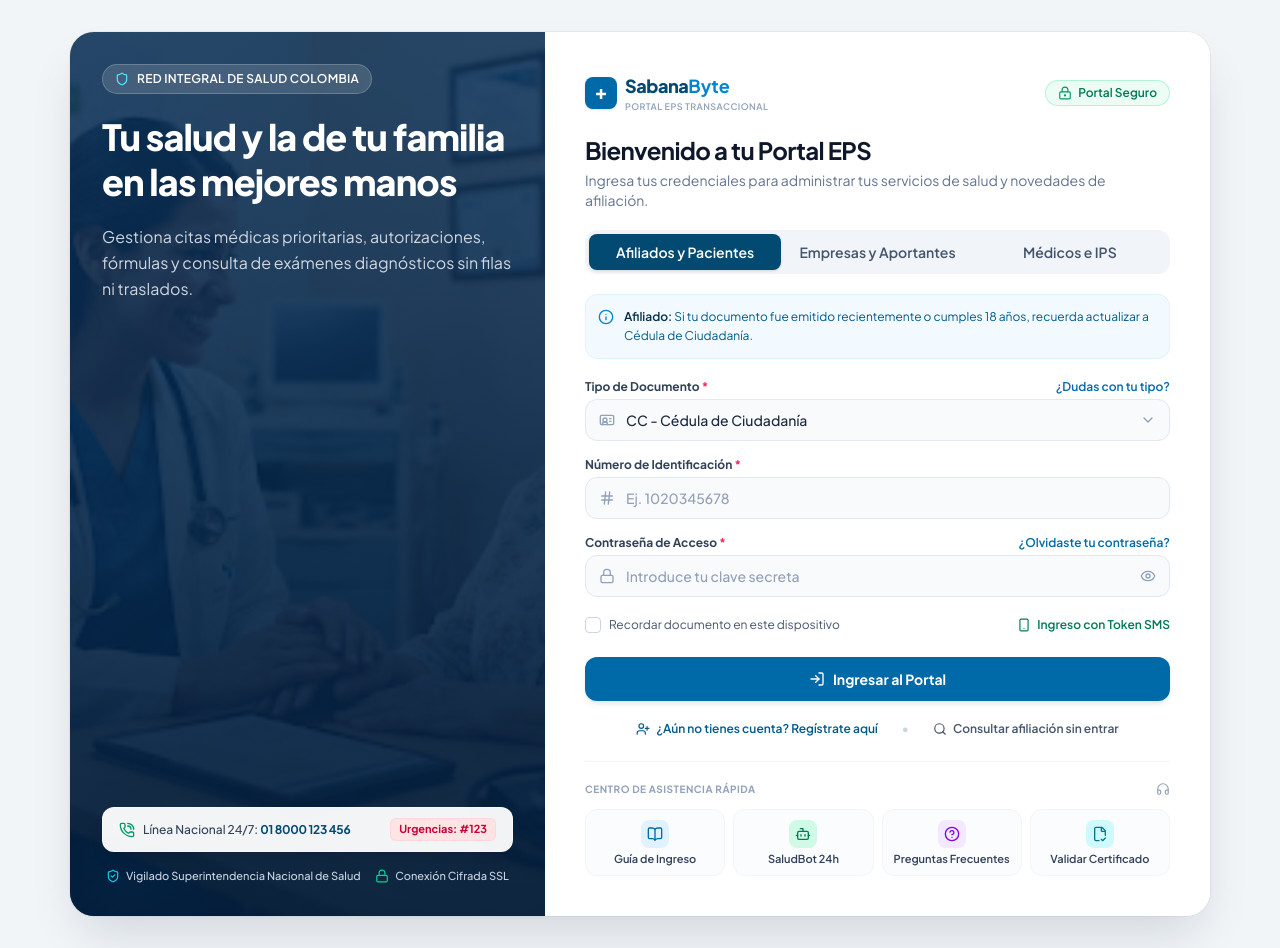
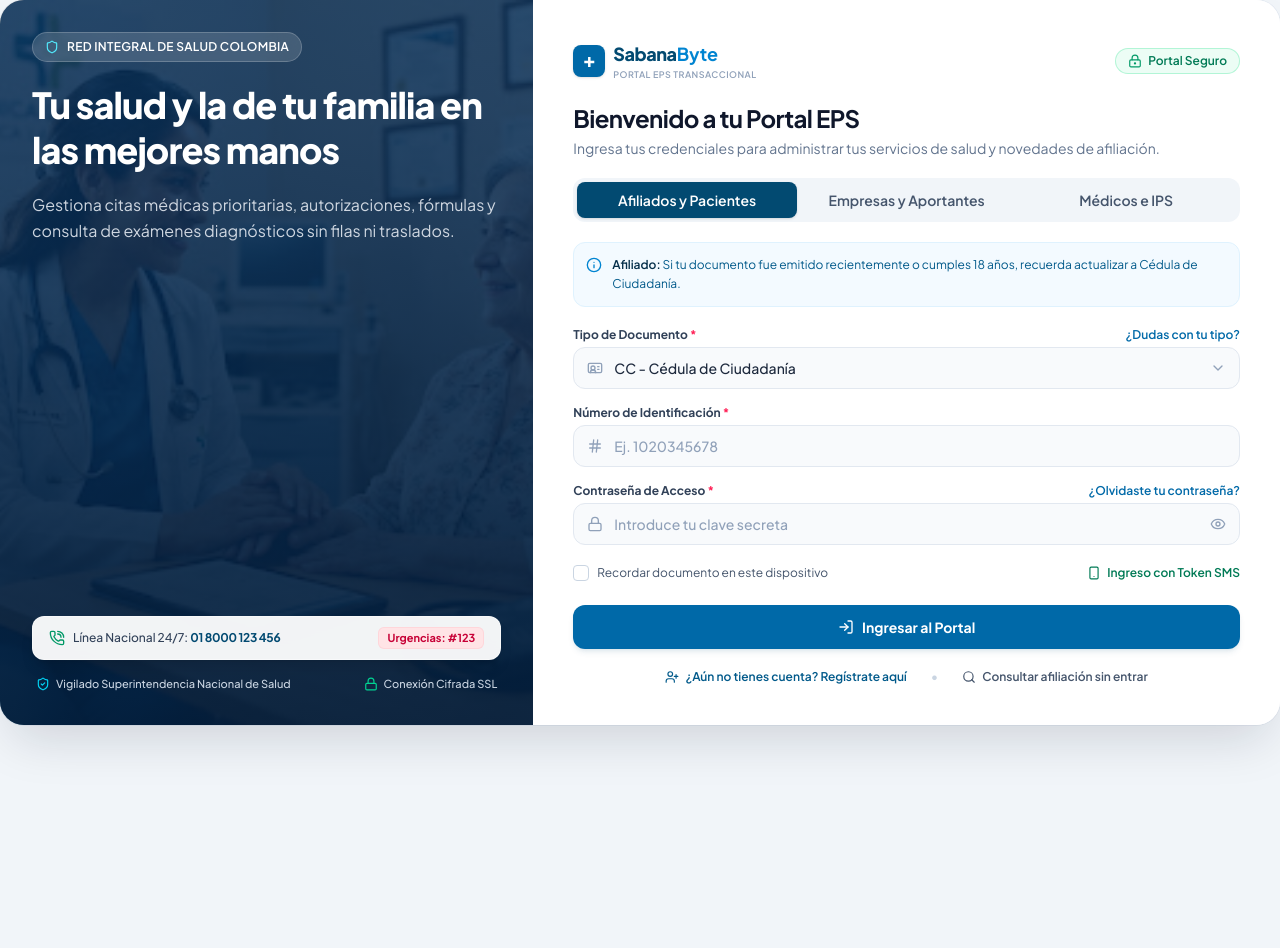
Before and after one commit to yeisonipia48/SabanaByte, a React (Vite) app in the folder client/: page / in a window 1280 px wide. After the commit the page ends 800 px from the top, so only its background shows below. Built offline with nearby package versions, Linux system fonts and the light colour scheme.

Commit message:
feat:change the size

```diff
--- a/client/src/features/auth/LoginPage.tsx
+++ b/client/src/features/auth/LoginPage.tsx
@@ -4,11 +4,10 @@ import LoginForm from './components/LoginForm'
 function LoginPage() {
   return (
     <div
-      className="min-h-screen bg-slate-100/90 text-slate-800 flex items-center justify-center p-3 sm:p-6 md:p-8"
       data-purpose="public-login-page"
     >
       <main
-        className="w-full max-w-[1140px] bg-white rounded-3xl overflow-hidden portal-card-shadow grid grid-cols-1 lg:grid-cols-12 min-h-[720px]"
+        className="QuickHelp bg-white rounded-3xl overflow-hidden portal-card-shadow grid grid-cols-1 lg:grid-cols-12 min-h-[720px]"
         data-purpose="authentication-container"
       >
         <InstitutionalHero />
--- a/client/src/features/auth/components/LoginForm.tsx
+++ b/client/src/features/auth/components/LoginForm.tsx
@@ -19,7 +19,6 @@ import {
 import { login } from '../authService'
 import type { Role } from '../types'
 import BrandLogo from './BrandLogo'
-import QuickHelp from './QuickHelp'
 import RoleTabs from './RoleTabs'
 
 const DOCUMENT_TYPES = [
@@ -63,7 +62,7 @@ function readRememberedCredentials(): RememberedCredentials {
     const record = parsed as Record<string, unknown>
     const documentType =
       typeof record.documentType === 'string' &&
-      DOCUMENT_TYPES.some((type) => type.value === record.documentType)
+        DOCUMENT_TYPES.some((type) => type.value === record.documentType)
         ? record.documentType
         : DEFAULT_DOCUMENT_TYPE
     const documentNumber =
@@ -513,7 +512,6 @@ function LoginForm() {
         </div>
       </div>
 
-      <QuickHelp />
     </section>
   )
 }
--- a/client/src/features/auth/components/QuickHelp.tsx
+++ /dev/null
@@ -1,88 +0,0 @@
-import {
-  BookOpen,
-  Bot,
-  FileCheck2,
-  Headphones,
-  HelpCircle,
-  type LucideIcon,
-} from 'lucide-react'
-
-interface HelpItem {
-  label: string
-  icon: LucideIcon
-  wrapper: string
-  iconBox: string
-  text: string
-}
-
-const HELP_ITEMS: ReadonlyArray<HelpItem> = [
-  {
-    label: 'Guía de Ingreso',
-    icon: BookOpen,
-    wrapper: 'hover:border-sky-200 hover:bg-sky-50/50',
-    iconBox: 'bg-sky-100 text-sky-700',
-    text: 'group-hover:text-sky-900',
-  },
-  {
-    label: 'SaludBot 24h',
-    icon: Bot,
-    wrapper: 'hover:border-emerald-200 hover:bg-emerald-50/50',
-    iconBox: 'bg-emerald-100 text-emerald-700',
-    text: 'group-hover:text-emerald-900',
-  },
-  {
-    label: 'Preguntas Frecuentes',
-    icon: HelpCircle,
-    wrapper: 'hover:border-purple-200 hover:bg-purple-50/50',
-    iconBox: 'bg-purple-100 text-purple-700',
-    text: 'group-hover:text-purple-900',
-  },
-  {
-    label: 'Validar Certificado',
-    icon: FileCheck2,
-    wrapper: 'hover:border-cyan-200 hover:bg-cyan-50/50',
-    iconBox: 'bg-cyan-100 text-cyan-700',
-    text: 'group-hover:text-cyan-900',
-  },
-]
-
-function QuickHelp() {
-  return (
-    <footer
-      className="mt-6 pt-5 border-t border-slate-100"
-      data-purpose="quick-help-section"
-    >
-      <div className="flex items-center justify-between mb-3">
-        <span className="text-[10px] uppercase font-bold tracking-wider text-slate-400">
-          Centro de Asistencia Rápida
-        </span>
-        <Headphones
-          className="w-3.5 h-3.5 text-slate-400"
-          aria-hidden="true"
-        />
-      </div>
-      <div className="grid grid-cols-2 sm:grid-cols-4 gap-2">
-        {HELP_ITEMS.map(({ label, icon: Icon, wrapper, iconBox, text }) => (
-          <a
-            key={label}
-            href="#"
-            className={`group p-2.5 rounded-xl border border-slate-100 bg-slate-50/60 transition-all flex flex-col items-center text-center ${wrapper}`}
-          >
-            <div
-              className={`w-7 h-7 rounded-lg flex items-center justify-center mb-1 group-hover:scale-105 transition-transform ${iconBox}`}
-            >
-              <Icon className="w-4 h-4" aria-hidden="true" />
-            </div>
-            <span
-              className={`text-[11px] font-semibold leading-tight text-slate-700 transition-colors ${text}`}
-            >
-              {label}
-            </span>
-          </a>
-        ))}
-      </div>
-    </footer>
-  )
-}
-
-export default QuickHelp
```
